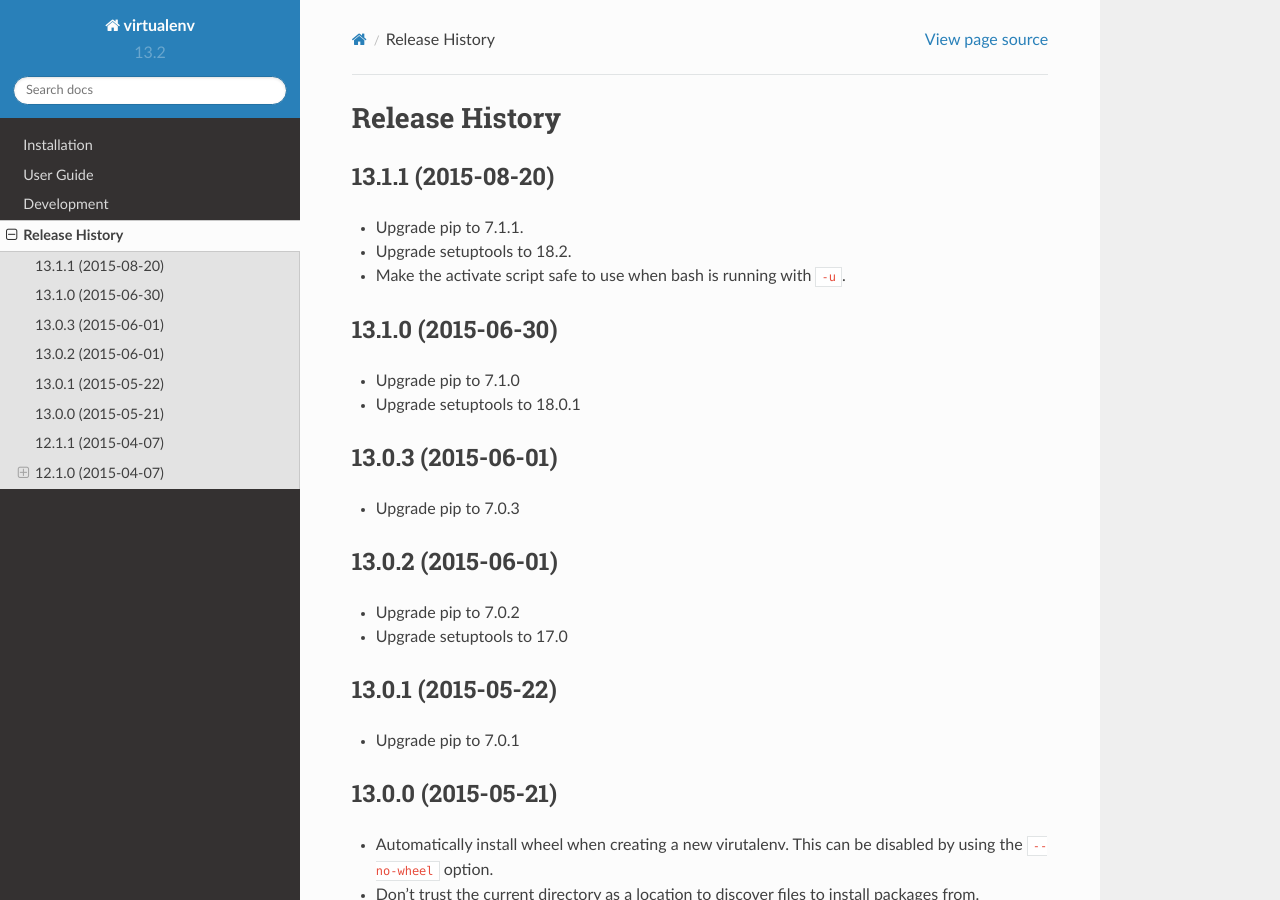
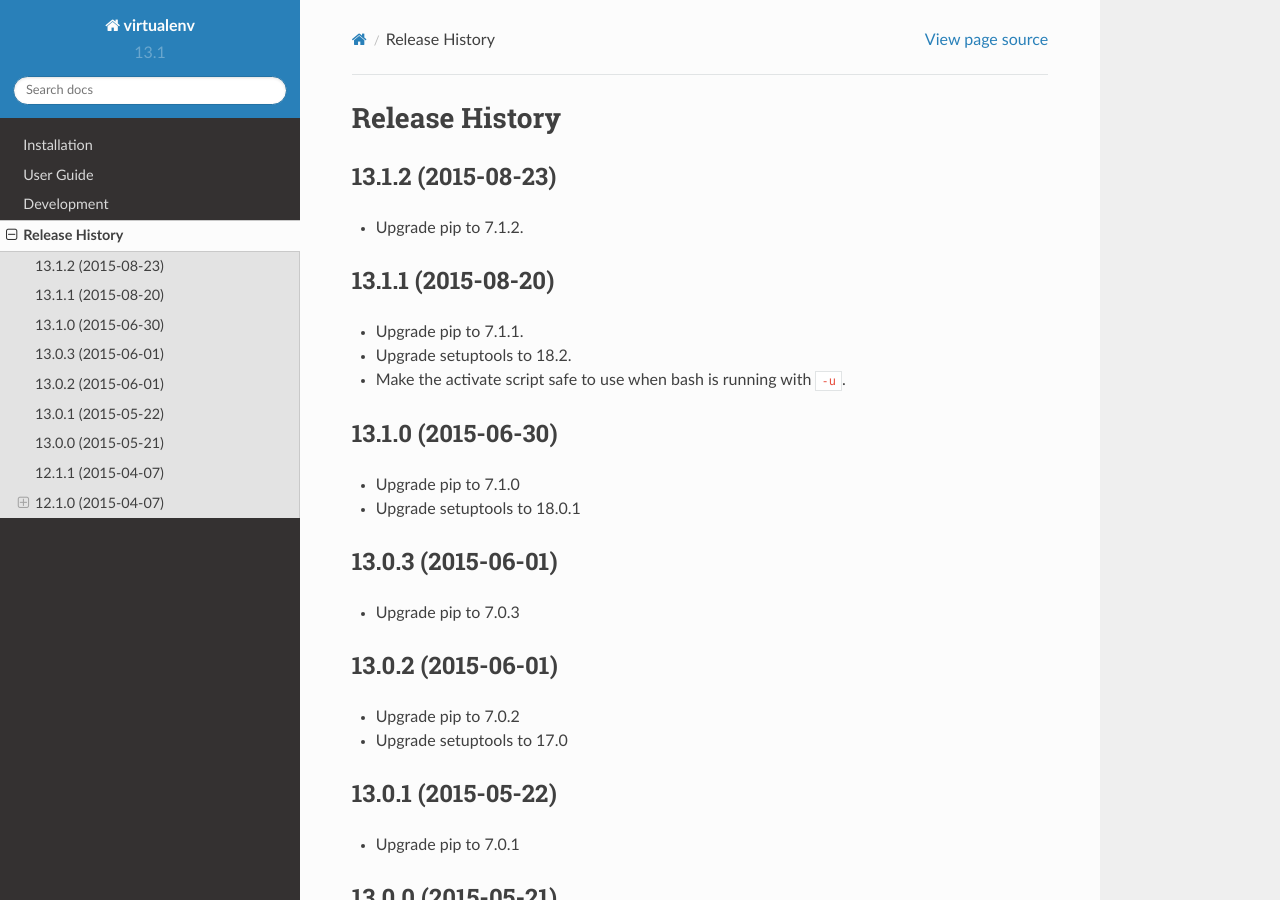
Before and after one commit to pypa/virtualenv, a Sphinx documentation site: the page built from docs/changes.rst, in a window 1280 px wide and 900 px high. Built offline with Sphinx 7.4.7 and the Read the Docs theme 2.0.0, drawn with Linux system fonts in a browser that asks for light colours; pages that are not in the unit, such as notebooks, are missing from menus.

Commit message:
update for 13.1.2 release

```diff
--- a/docs/changes.rst
+++ b/docs/changes.rst
@@ -1,5 +1,10 @@
 Release History
 ===============
+
+13.1.2 (2015-08-23)
+~~~~~~~~~~~~~~~~~~~
+
+* Upgrade pip to 7.1.2.
 
 13.1.1 (2015-08-20)
 ~~~~~~~~~~~~~~~~~~~
--- a/virtualenv.py
+++ b/virtualenv.py
@@ -2,7 +2,7 @@
 """Create a "virtual" Python installation
 """
 
-__version__ = "13.2.0.dev0"
+__version__ = "13.1.2"
 virtualenv_version = __version__  # legacy
 
 import base64
```
